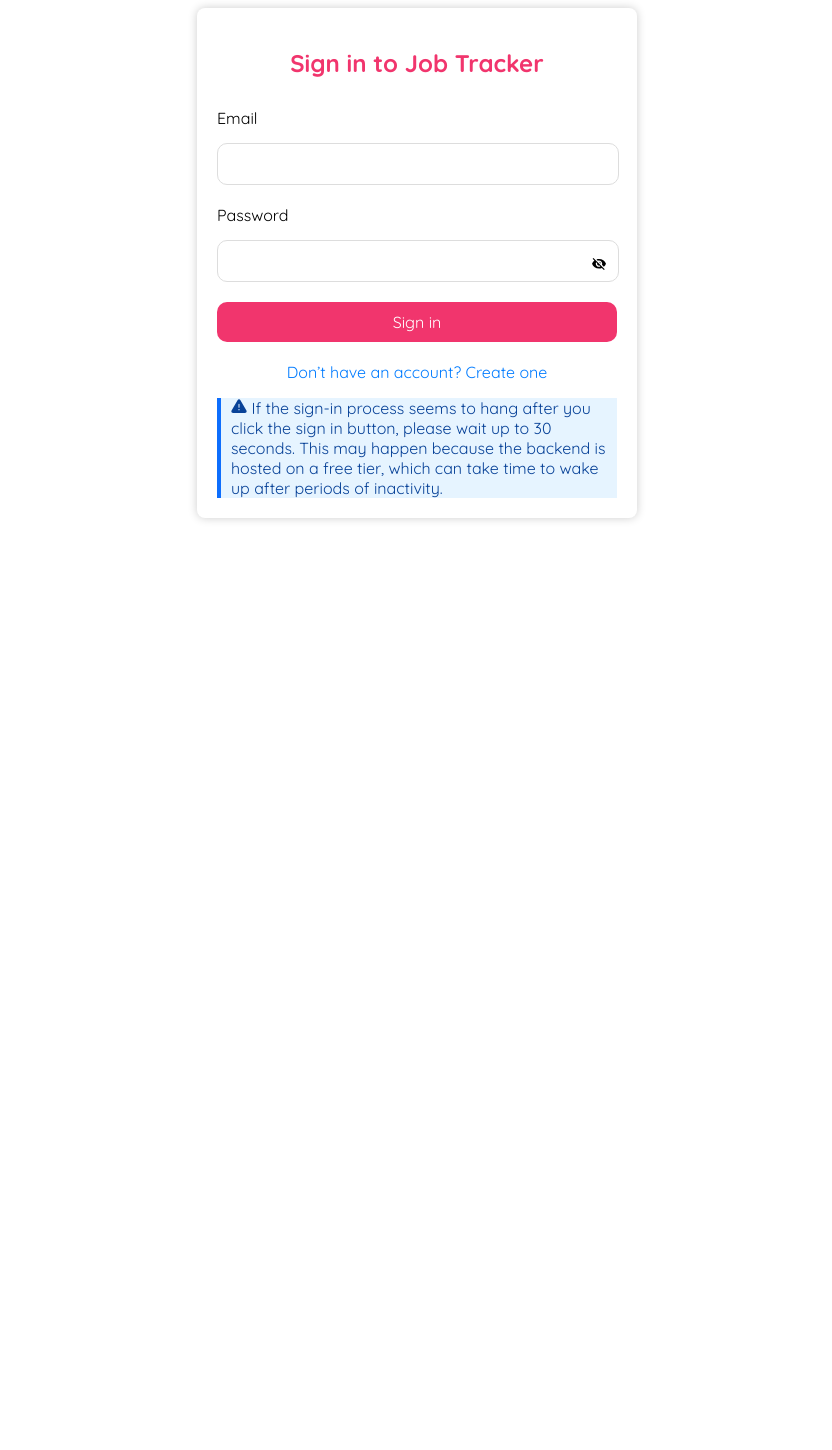
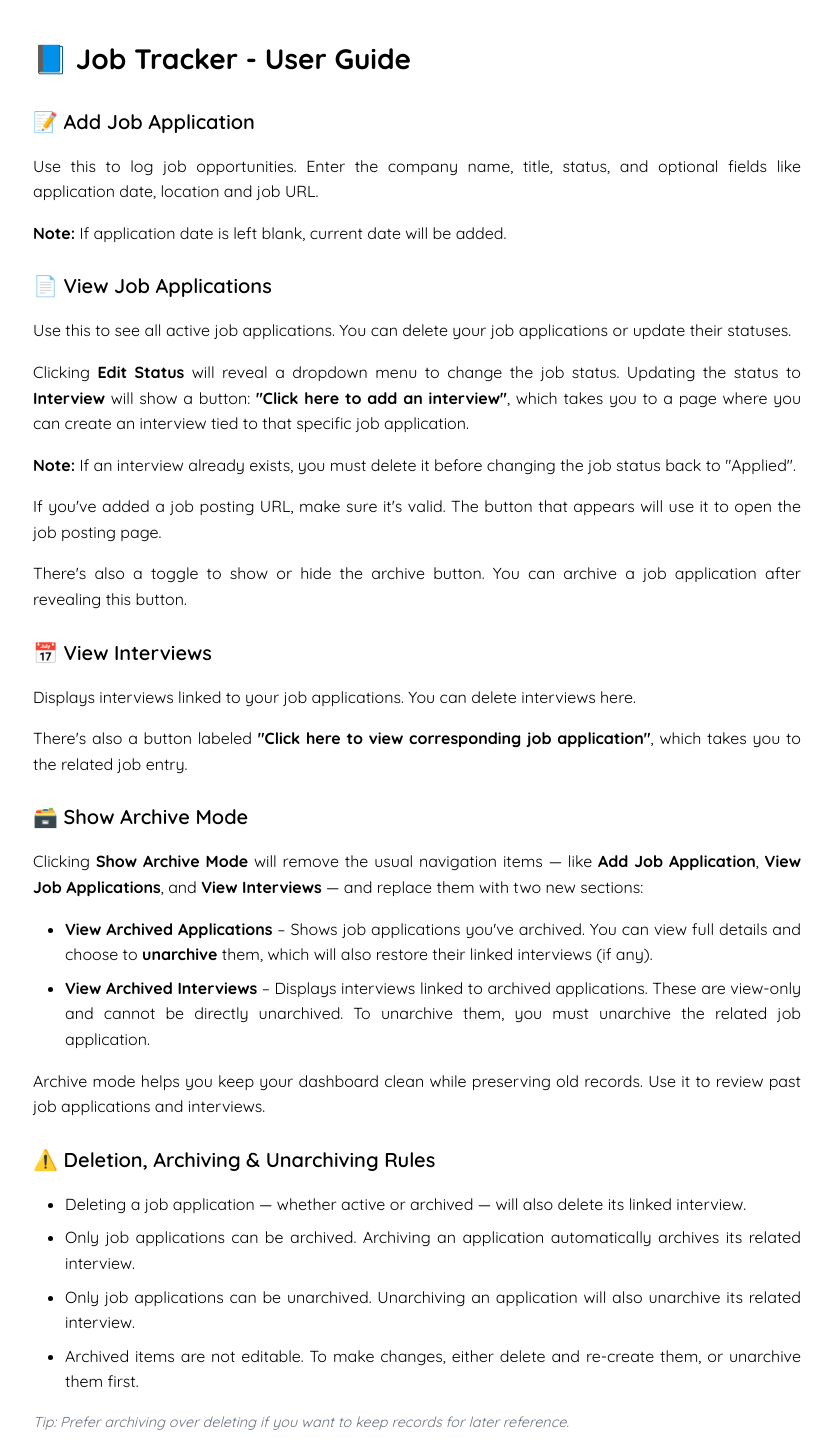
Before and after one commit to WeiHungLoh/job_tracker, a React (Create React App) app in the folder frontend/: page /userguide in a window 1280 px wide. Before the commit this address led to /. Shown: the whole page, without its empty margins (223-1055 px from the left). Before the commit the page ends 800 px from the top, so only its background shows below. Built offline with nearby package versions, Linux system fonts and the light colour scheme; no server answers.

Commit message:
feat: add user guide in sign in page

```diff
--- a/frontend/src/App.js
+++ b/frontend/src/App.js
@@ -7,6 +7,7 @@ import AddInterview from './Interview/AddInterview.js'
 import ViewInterview from './Interview/ViewInterview.js'
 import ViewArchivedApplication from './ArchivedApplication/ViewArchivedApplication.js'
 import ViewArchivedInterview from './ArchivedApplication/ViewArchivedInterview.js'
+import UserGuide from './UserGuide/UserGuide.js'
 import ProtectedRoutes from './ProtectedRoutes.js'
 import InvalidPage from './InvalidPage.js'
 import Navbar from './Navbar.js'
@@ -25,6 +26,7 @@ function App() {
       <Routes>
         <Route path='/' element={<SignIn />} />
         <Route path='/signup' element={<SignUp />} />
+        <Route path='/userguide' element={<UserGuide />} />
 
         <Route element={<ProtectedRoutes />}>
             <Route path='/addapplication' element={<AddApplication />} />
--- a/frontend/src/Authentication/SignIn.js
+++ b/frontend/src/Authentication/SignIn.js
@@ -1,5 +1,5 @@
 import { useState } from 'react'
-import { useNavigate } from 'react-router-dom'
+import { useNavigate, Link } from 'react-router-dom'
 import { IoMdEyeOff } from 'react-icons/io'
 import { IoEye } from 'react-icons/io5'
 import { GoAlertFill } from 'react-icons/go'
@@ -94,6 +94,7 @@ const SignIn = () => {
                 please wait up to 30 seconds. This may happen because the backend is hosted on a free tier,
                 which can take time to wake up after periods of inactivity.
             </div>
+            <Link className='ug-link' to='/userguide' target='_blank'>Click here to view user guide</Link>
         </div>
     )
 }
--- /dev/null
+++ b/frontend/src/UserGuide/UserGuide.css
@@ -0,0 +1,33 @@
+.user-guide {
+    padding-top: 10px;
+    max-width: 768px;
+    margin: auto;
+    line-height: 1.6;
+    text-align: justify;
+}
+.user-guide h1 {
+    font-size: 1.75rem;
+    font-weight: bold;
+    margin-bottom: 1rem;
+}
+.user-guide h2 {
+    font-size: 1.25rem;
+    font-weight: 600;
+    margin-top: 24px;
+    margin-bottom: 0.5rem;
+}
+.user-guide ul {
+    padding-left: 2rem;
+}
+.user-guide li {
+    margin-bottom: 0.5rem;
+}
+.user-guide p {
+    margin-bottom: 1rem;
+}
+
+.user-guide .tip {
+    font-style: italic;
+    font-size: 0.9rem;
+    color: #6b7280;
+}
--- /dev/null
+++ b/frontend/src/UserGuide/UserGuide.js
@@ -0,0 +1,92 @@
+import './UserGuide.css';
+
+const UserGuide = () => {
+    return (
+        <div className="user-guide">
+            <h1>📘 Job Tracker - User Guide</h1>
+
+            <section>
+                <h2>📝 Add Job Application</h2>
+                <p>
+                    Use this to log job opportunities. Enter the company name, title, status, and optional fields like application date, location and job URL.
+                </p>
+                <p>
+                    <strong>Note:</strong> If application date is left blank, current date will be added.
+                </p>
+
+            </section>
+
+            <section>
+                <h2>📄 View Job Applications</h2>
+                <p>
+                    Use this to see all active job applications. You can delete your job applications or update their statuses.
+                </p>
+                <p>
+                    Clicking <strong>Edit Status</strong> will reveal a dropdown menu to change the job status. Updating the status to <strong>Interview</strong> will show a button: <strong>"Click here to add an interview"</strong>,
+                    which takes you to a page where you can create an interview tied to that specific job application.
+                </p>
+                <p>
+                    <strong>Note:</strong> If an interview already exists, you must delete it before changing the job status back to "Applied".
+                </p>
+                <p>
+                    If you've added a job posting URL, make sure it's valid. The button that appears will use it to open the job posting page.
+                </p>
+                <p>
+                    There's also a toggle to show or hide the archive button. You can archive a job application after revealing this button.
+                </p>
+            </section>
+
+            <section>
+                <h2>📅 View Interviews</h2>
+                <p>
+                    Displays interviews linked to your job applications. You can delete interviews here.
+                </p>
+                <p>
+                    There's also a button labeled <strong>"Click here to view corresponding job application"</strong>, which takes you to the related job entry.
+                </p>
+            </section>
+
+            <section>
+                <h2>🗃️ Show Archive Mode</h2>
+                <p>
+                    Clicking <strong>Show Archive Mode</strong> will remove the usual navigation items — like <strong>Add Job Application</strong>, <strong>View Job Applications</strong>, and <strong>View Interviews</strong> — and replace them with two new sections:
+                </p>
+                <ul>
+                    <li>
+                        <strong>View Archived Applications</strong> – Shows job applications you've archived. You can view full details and choose to <strong>unarchive</strong> them, which will also restore their linked interviews (if any).
+                    </li>
+                    <li>
+                        <strong>View Archived Interviews</strong> – Displays interviews linked to archived applications. These are view-only and cannot be directly unarchived. To unarchive them, you must unarchive the related job application.
+                    </li>
+                </ul>
+                <p>
+                    Archive mode helps you keep your dashboard clean while preserving old records. Use it to review past job applications and interviews.
+                </p>
+            </section>
+
+            <section>
+                <h2>⚠️ Deletion, Archiving & Unarchiving Rules</h2>
+                <ul>
+                    <li>
+                        Deleting a job application — whether active or archived — will also delete its linked interview.
+                    </li>
+                    <li>
+                        Only job applications can be archived. Archiving an application automatically archives its related interview.
+                    </li>
+                    <li>
+                        Only job applications can be unarchived. Unarchiving an application will also unarchive its related interview.
+                    </li>
+                    <li>
+                        Archived items are not editable. To make changes, either delete and re-create them, or unarchive them first.
+                    </li>
+                </ul>
+            </section>
+
+            <p className="tip">
+                Tip: Prefer archiving over deleting if you want to keep records for later reference.
+            </p>
+        </div>
+    );
+};
+
+export default UserGuide;
--- a/frontend/src/index.css
+++ b/frontend/src/index.css
@@ -379,3 +379,18 @@
   text-decoration: none;
   color: 	#17a2b8
 }
+.signin .ug-link {
+  background-color: #0d6efd;
+  color: white;
+  padding: 4px 20px;
+  border-radius: 5px;
+  font-size: 13px;
+  display: flex;
+  margin-top: 15px;
+  justify-content: center;
+  letter-spacing: 0.5px;
+  text-decoration: none;
+}
+.signin .ug-link:hover {
+  background-color: #007BFF;
+}
```
